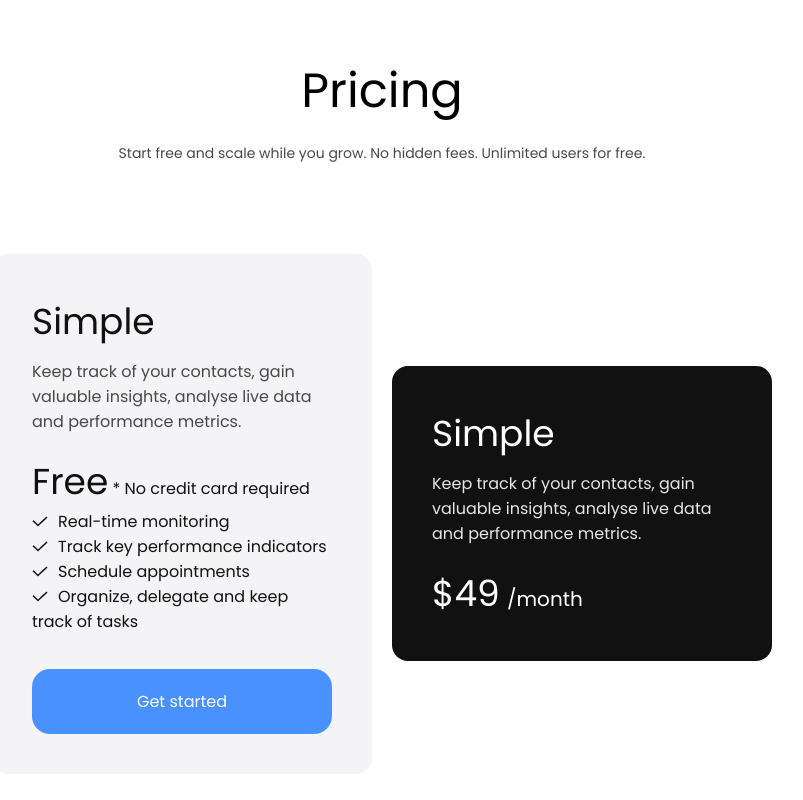
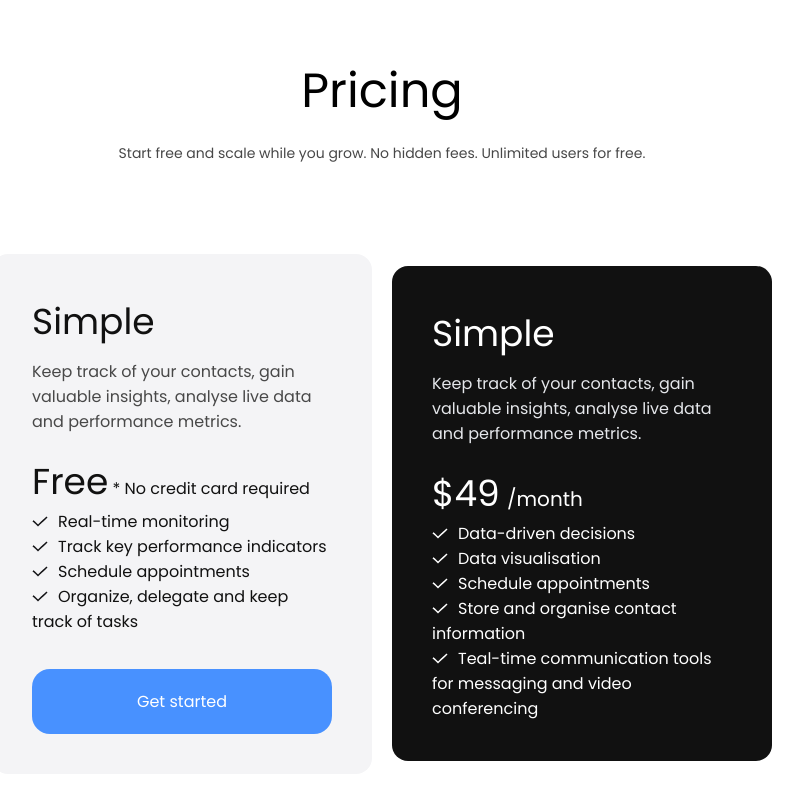
Before and after one commit to mmbdeir/Profile-Page, a plain HTML site: page index.html in a window 1280 px wide. Shown: the part 2729-3529 px from the top of the page, without its empty margins (258-1061 px from the left). Drawn offline with Linux system fonts and the light colour scheme.

Commit message:
Premium card changes

```diff
--- a/index.html
+++ b/index.html
@@ -169,6 +169,26 @@
               <span class="h36">$49</span>
               <span class="month">/month</span>
             </div>
+            <div class="line premium-line"></div>
+            <div class="price-card-li">
+              <ul>
+                <li>
+                  <img src="assets/WhiteVector.png" />Data-driven decisions
+                </li>
+                <li><img src="assets/WhiteVector.png" />Data visualisation</li>
+                <li>
+                  <img src="assets/WhiteVector.png" />Schedule appointments
+                </li>
+                <li>
+                  <img src="assets/WhiteVector.png" />Store and organise contact
+                  information
+                </li>
+                <li>
+                  <img src="assets/WhiteVector.png" />Teal-time communication
+                  tools for messaging and video conferencing
+                </li>
+              </ul>
+            </div>
           </div>
         </div>
       </div>
```
